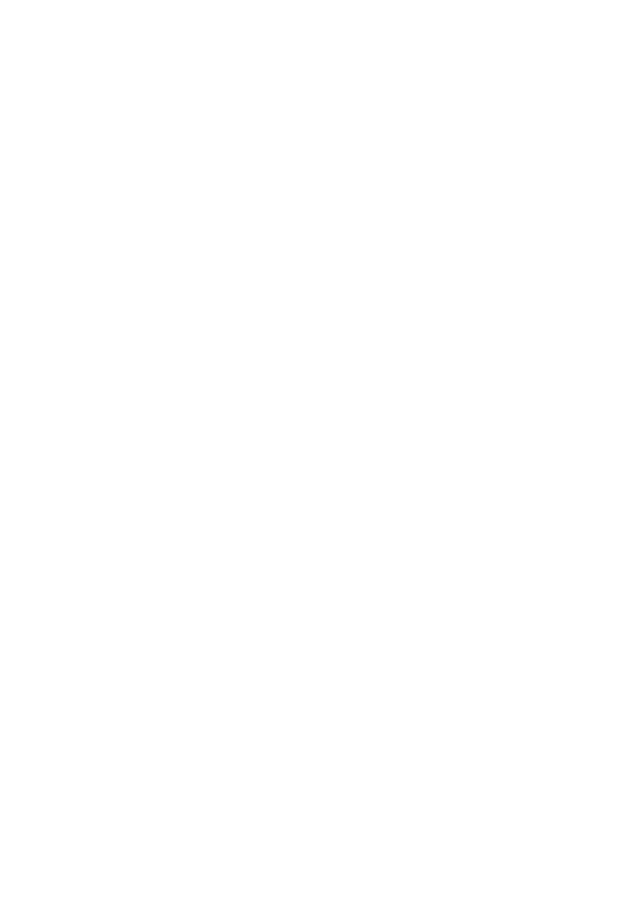
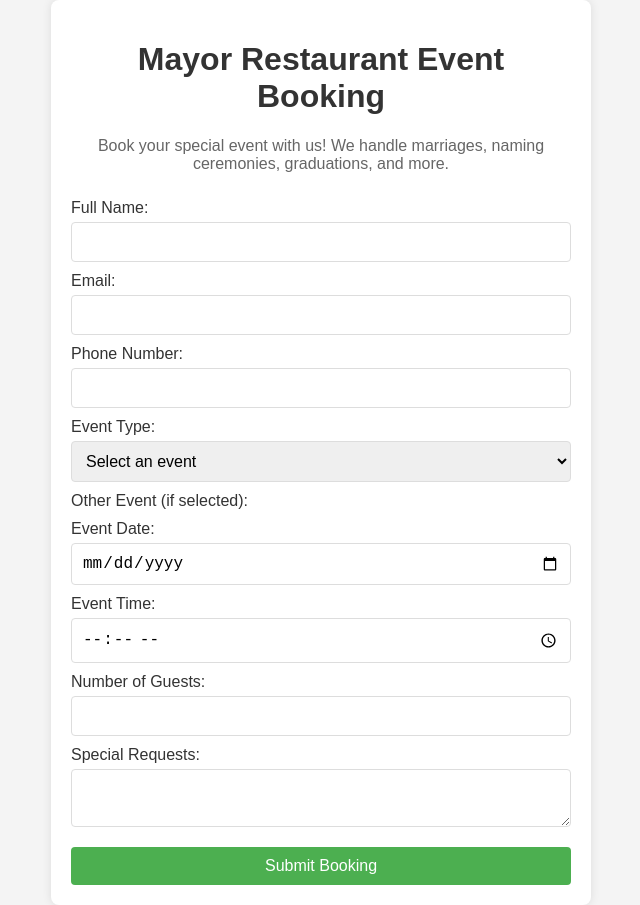
Before and after one commit to Ohidson/Mayour-Restaurant, a plain HTML site: page event.html in a window 1280 px wide. Shown: the whole page, without its empty margins (319-959 px from the left). Before the commit the page ends 800 px from the top, so only its background shows below. Drawn offline with Linux system fonts and the light colour scheme.

Commit message:
files updated

```diff
--- a/event.css
+++ b/event.css
@@ -0,0 +1,68 @@
+/* style.css */
+body {
+    font-family: Arial, sans-serif;
+    background-color: #f4f4f4;
+    margin: 0;
+    padding: 0;
+    display: flex;
+    justify-content: center;
+    align-items: center;
+    min-height: 100vh;
+}
+
+.container {
+    background-color: white;
+    padding: 20px;
+    border-radius: 8px;
+    box-shadow: 0 0 10px rgba(0, 0, 0, 0.1);
+    width: 100%;
+    max-width: 500px;
+}
+
+h1 {
+    text-align: center;
+    color: #333;
+}
+
+p {
+    text-align: center;
+    color: #666;
+}
+
+form {
+    display: flex;
+    flex-direction: column;
+}
+
+label {
+    margin-top: 10px;
+    color: #333;
+}
+
+input, select, textarea {
+    padding: 10px;
+    margin-top: 5px;
+    border: 1px solid #ddd;
+    border-radius: 4px;
+    font-size: 16px;
+}
+
+button {
+    margin-top: 20px;
+    padding: 10px;
+    background-color: #4CAF50;
+    color: white;
+    border: none;
+    border-radius: 4px;
+    cursor: pointer;
+    font-size: 16px;
+}
+
+button:hover {
+    background-color: #45a049;
+}
+
+#confirmation {
+    text-align: center;
+    margin-top: 20px;
+}
--- a/event.html
+++ b/event.html
@@ -0,0 +1,60 @@
+<!-- booking.html -->
+<!DOCTYPE html>
+<html lang="en">
+<head>
+    <meta charset="UTF-8">
+    <meta name="viewport" content="width=device-width, initial-scale=1.0">
+    <title>Mayor Restaurant Event Booking</title>
+    <link rel="stylesheet" href="event.css">
+</head>
+<body>
+    <div class="container">
+        <h1>Mayor Restaurant Event Booking</h1>
+        <p>Book your special event with us! We handle marriages, naming ceremonies, graduations, and more.</p>
+
+        <form id="bookingForm">
+            <label for="name">Full Name:</label>
+            <input type="text" id="name" name="name" required>
+
+            <label for="email">Email:</label>
+            <input type="email" id="email" name="email" required>
+
+            <label for="phone">Phone Number:</label>
+            <input type="tel" id="phone" name="phone" required>
+
+            <label for="eventType">Event Type:</label>
+            <select id="eventType" name="eventType" required>
+                <option value="">Select an event</option>
+                <option value="marriage">Marriage</option>
+                <option value="naming">Naming Ceremony</option>
+                <option value="graduation">Graduation</option>
+                <option value="other">Other</option>
+            </select>
+
+            <label for="otherEvent">Other Event (if selected):</label>
+            <input type="text" id="otherEvent" name="otherEvent" style="display: none;">
+
+            <label for="date">Event Date:</label>
+            <input type="date" id="date" name="date" required>
+
+            <label for="time">Event Time:</label>
+            <input type="time" id="time" name="time" required>
+
+            <label for="guests">Number of Guests:</label>
+            <input type="number" id="guests" name="guests" min="1" required>
+
+            <label for="requests">Special Requests:</label>
+            <textarea id="requests" name="requests"></textarea>
+
+            <button type="submit">Submit Booking</button>
+        </form>
+
+        <div id="confirmation" style="display: none;">
+            <h2>Booking Confirmed!</h2>
+            <p>Thank you for booking with Mayor Restaurant. We will contact you shortly.</p>
+        </div>
+    </div>
+
+    <script src="event.js"></script>
+</body>
+</html>
--- a/event.js
+++ b/event.js
@@ -0,0 +1,32 @@
+// script.js
+document.addEventListener('DOMContentLoaded', () => {
+    const form = document.getElementById('bookingForm');
+    const eventType = document.getElementById('eventType');
+    const otherEvent = document.getElementById('otherEvent');
+    const confirmation = document.getElementById('confirmation');
+
+    // Show/hide other event input
+    eventType.addEventListener('change', () => {
+        if (eventType.value === 'other') {
+            otherEvent.style.display = 'block';
+            otherEvent.required = true;
+        } else {
+            otherEvent.style.display = 'none';
+            otherEvent.required = false;
+        }
+    });
+
+    // Form submission handling
+    form.addEventListener('submit', (e) => {
+        e.preventDefault();
+
+        // Basic validation (though HTML5 required handles most)
+        if (form.checkValidity()) {
+            // Simulate submission (in real scenario, send to server)
+            console.log('Form submitted:', new FormData(form));
+
+            form.style.display = 'none';
+            confirmation.style.display = 'block';
+        }
+    });
+});
```
Also changed, not shown: index.html (+1 -1 lines), mayour/mayour.html (+6 -6 lines).
